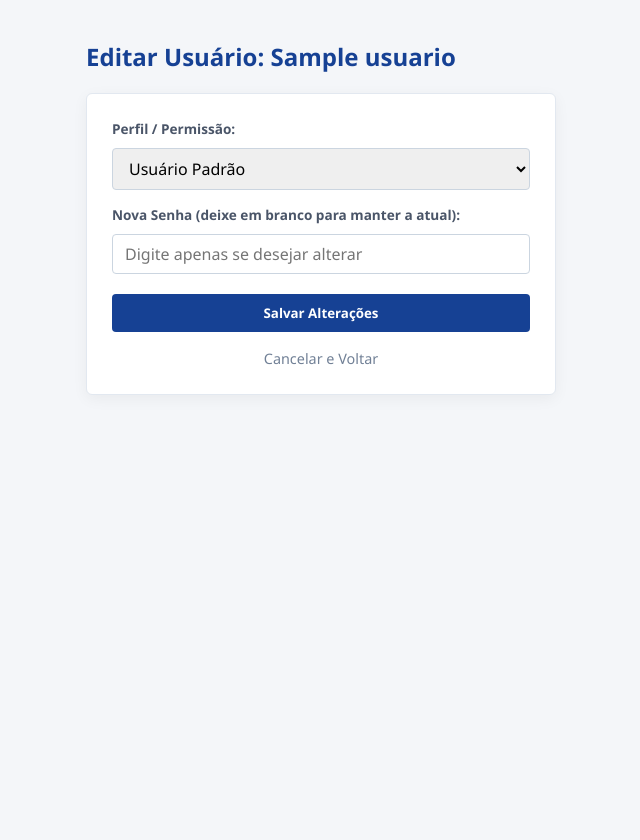
After one commit to matheusbonenti-spec/aomosarifado, a Flask app: template templates/editar_usuario.html in a window 1280 px wide. The commit adds this page. Shown: the whole page, without its empty margins (319-959 px from the left). Run offline with Flask 3, Linux system fonts and the light colour scheme; the template is opened without the code that fills it: most values are stand-ins (such as "Sample title", 1, 10 or a date in 2020).

Commit message:
Correção das cores

```diff
--- a/app.py
+++ b/app.py
@@ -1,6 +1,7 @@
 from functools import wraps
 from flask import Flask, render_template, request, redirect, url_for, flash, session
 import mysql.connector
+from werkzeug.security import generate_password_hash, check_password_hash
 
 app = Flask(__name__)
 app.secret_key = 'senai_chave_secreta'
@@ -29,6 +30,7 @@ def inicializar_banco():
         conn = get_db()
         cursor = conn.cursor()
 
+        # Tabela de Usuários
         cursor.execute("""
             CREATE TABLE IF NOT EXISTS usuarios (
                 id INT AUTO_INCREMENT PRIMARY KEY,
@@ -38,19 +40,7 @@ def inicializar_banco():
             )
         """)
 
-        # Adiciona a coluna 'tipo' caso a tabela já existisse sem ela
-        try:
-            cursor.execute("ALTER TABLE usuarios ADD COLUMN tipo VARCHAR(20) DEFAULT 'padrao'")
-        except:
-            pass
-
-        # Garante que o utilizador 'admin' existe e é do tipo 'admin'
-        cursor.execute("SELECT * FROM usuarios WHERE usuario = 'admin'")
-        if not cursor.fetchone():
-            cursor.execute("INSERT INTO usuarios (usuario, senha, tipo) VALUES ('admin', 'admin', 'admin')")
-        else:
-            cursor.execute("UPDATE usuarios SET tipo = 'admin' WHERE usuario = 'admin'")
-
+        # Tabela de Produtos
         cursor.execute("""
             CREATE TABLE IF NOT EXISTS produtos (
                 id INT AUTO_INCREMENT PRIMARY KEY,
@@ -62,15 +52,25 @@ def inicializar_banco():
             )
         """)
 
+        # Tabela de Movimentações com Integridade Referencial (Foreign Keys)
         cursor.execute("""
             CREATE TABLE IF NOT EXISTS movimentacoes (
                 id INT AUTO_INCREMENT PRIMARY KEY,
                 produto_id INT,
                 usuario_id INT,
                 quantidade_retirada INT,
-                data_movimentacao TIMESTAMP DEFAULT CURRENT_TIMESTAMP
+                data_movimentacao TIMESTAMP DEFAULT CURRENT_TIMESTAMP,
+                FOREIGN KEY (produto_id) REFERENCES produtos(id) ON DELETE SET NULL,
+                FOREIGN KEY (usuario_id) REFERENCES usuarios(id) ON DELETE SET NULL
             )
         """)
+
+        # Criação do usuário admin padrão com senha encriptada
+        cursor.execute("SELECT * FROM usuarios WHERE usuario = 'admin'")
+        admin_user = cursor.fetchone()
+        if not admin_user:
+            senha_hash = generate_password_hash('admin')
+            cursor.execute("INSERT INTO usuarios (usuario, senha, tipo) VALUES ('admin', %s, 'admin')", (senha_hash,))
 
         conn.commit()
         cursor.close()
@@ -80,6 +80,8 @@ def inicializar_banco():
 
 inicializar_banco()
 
+# --- DECORADORES DE PROTEÇÃO ---
+
 def login_required(f):
     @wraps(f)
     def decorated_function(*args, **kwargs):
@@ -88,6 +90,17 @@ def login_required(f):
             return redirect(url_for('login'))
         return f(*args, **kwargs)
     return decorated_function
+
+def admin_required(f):
+    @wraps(f)
+    def decorated_function(*args, **kwargs):
+        if session.get('tipo') != 'admin':
+            flash('Acesso negado! Apenas administradores têm permissão para esta funcionalidade.', 'danger')
+            return redirect(url_for('estoque'))
+        return f(*args, **kwargs)
+    return decorated_function
+
+# --- ROTAS DE AUTENTICAÇÃO ---
 
 @app.route('/')
 def index():
@@ -101,12 +114,13 @@ def login():
 
         conn = get_db()
         cursor = conn.cursor(dictionary=True)
-        cursor.execute("SELECT * FROM usuarios WHERE usuario = %s AND senha = %s", (usuario, senha))
+        cursor.execute("SELECT * FROM usuarios WHERE usuario = %s", (usuario,))
         user = cursor.fetchone()
         cursor.close()
         conn.close()
 
-        if user:
+        # Valida a senha encriptada (com compatibilidade temporária para texto puro caso exista na BD)
+        if user and (check_password_hash(user['senha'], senha) or user['senha'] == senha):
             session['user_id'] = user['id']
             session['usuario'] = user['usuario']
             session['tipo'] = user.get('tipo', 'padrao')
@@ -122,6 +136,8 @@ def logout():
     session.clear()
     flash('Sessão encerrada com sucesso.', 'info')
     return redirect(url_for('login'))
+
+# --- ROTAS DO ESTOQUE ---
 
 @app.route('/estoque')
 @login_required
@@ -209,12 +225,15 @@ def editar_produto(id):
                         flash('Quantidade indisponível em estoque.', 'danger')
 
         elif acao == 'excluir':
-            cursor.execute("DELETE FROM produtos WHERE id = %s", (id,))
-            conn.commit()
-            flash('Produto removido.', 'success')
-            cursor.close()
-            conn.close()
-            return redirect(url_for('estoque'))
+            if session.get('tipo') != 'admin':
+                flash('Apenas administradores podem excluir produtos.', 'danger')
+            else:
+                cursor.execute("DELETE FROM produtos WHERE id = %s", (id,))
+                conn.commit()
+                flash('Produto removido do sistema.', 'success')
+                cursor.close()
+                conn.close()
+                return redirect(url_for('estoque'))
 
         cursor.close()
         conn.close()
@@ -233,10 +252,10 @@ def historico():
     conn = get_db()
     cursor = conn.cursor(dictionary=True)
     cursor.execute("""
-        SELECT m.*, p.nome AS produto_nome, u.usuario AS usuario_nome
+        SELECT m.*, COALESCE(p.nome, 'Produto Removido') AS produto_nome, COALESCE(u.usuario, 'Usuário Removido') AS usuario_nome
         FROM movimentacoes m
-        JOIN produtos p ON m.produto_id = p.id
-        JOIN usuarios u ON m.usuario_id = u.id
+        LEFT JOIN produtos p ON m.produto_id = p.id
+        LEFT JOIN usuarios u ON m.usuario_id = u.id
         ORDER BY m.data_movimentacao DESC
     """)
     movimentacoes = cursor.fetchall()
@@ -255,8 +274,11 @@ def imprimir_relatorio():
     conn.close()
     return render_template('relatorio.html', produtos=produtos)
 
+# --- ROTAS DE GERENCIAMENTO DE USUÁRIOS (RESTRITAS A ADMIN) ---
+
 @app.route('/usuarios', methods=['GET', 'POST'])
 @login_required
+@admin_required
 def usuarios():
     conn = get_db()
     cursor = conn.cursor(dictionary=True)
@@ -266,8 +288,10 @@ def usuarios():
         senha = request.form['senha'].strip()
         tipo = request.form.get('tipo', 'padrao')
 
+        senha_hash = generate_password_hash(senha)
+
         try:
-            cursor.execute("INSERT INTO usuarios (usuario, senha, tipo) VALUES (%s, %s, %s)", (usuario, senha, tipo))
+            cursor.execute("INSERT INTO usuarios (usuario, senha, tipo) VALUES (%s, %s, %s)", (usuario, senha_hash, tipo))
             conn.commit()
             flash('Usuário cadastrado com sucesso!', 'success')
         except Exception as e:
@@ -280,16 +304,51 @@ def usuarios():
 
     return render_template('usuarios.html', usuarios=lista_usuarios)
 
+@app.route('/usuarios/editar/<int:id>', methods=['GET', 'POST'])
+@login_required
+@admin_required
+def editar_usuario(id):
+    conn = get_db()
+    cursor = conn.cursor(dictionary=True)
+
+    if request.method == 'POST':
+        tipo = request.form.get('tipo', 'padrao')
+        nova_senha = request.form.get('nova_senha', '').strip()
+
+        if nova_senha:
+            senha_hash = generate_password_hash(nova_senha)
+            cursor.execute("UPDATE usuarios SET tipo = %s, senha = %s WHERE id = %s", (tipo, senha_hash, id))
+        else:
+            cursor.execute("UPDATE usuarios SET tipo = %s WHERE id = %s", (tipo, id))
+
+        conn.commit()
+        cursor.close()
+        conn.close()
+        flash('Usuário atualizado com sucesso!', 'success')
+        return redirect(url_for('usuarios'))
+
+    cursor.execute("SELECT id, usuario, tipo FROM usuarios WHERE id = %s", (id,))
+    usuario_item = cursor.fetchone()
+    cursor.close()
+    conn.close()
+
+    return render_template('editar_usuario.html', usuario_item=usuario_item)
+
 @app.route('/usuarios/deletar/<int:id>', methods=['POST'])
 @login_required
+@admin_required
 def deletar_usuario(id):
+    if id == session.get('user_id'):
+        flash('Não é possível remover a sua própria conta enquanto estiver ligado.', 'danger')
+        return redirect(url_for('usuarios'))
+
     conn = get_db()
     cursor = conn.cursor()
     cursor.execute("DELETE FROM usuarios WHERE id = %s", (id,))
     conn.commit()
     cursor.close()
     conn.close()
-    flash('Usuário removido.', 'success')
+    flash('Usuário removido com sucesso.', 'success')
     return redirect(url_for('usuarios'))
 
 if __name__ == '__main__':
--- a/requirements.txt
+++ b/requirements.txt
@@ -1,3 +1,2 @@
 Flask
 mysql-connector-python
-Werkzeug
--- /dev/null
+++ b/templates/editar_usuario.html
@@ -0,0 +1,43 @@
+<!DOCTYPE html>
+<html lang="pt-BR">
+<head>
+    <meta charset="UTF-8">
+    <meta name="viewport" content="width=device-width, initial-scale=1.0">
+    <title>Editar Usuário - Almoxarifado SENAI</title>
+    <link rel="icon" href="{{ url_for('static', filename='logo_senai.jpg') }}" type="image/jpeg">
+    <link rel="stylesheet" href="{{ url_for('static', filename='style.css') }}">
+</head>
+<body>
+
+    <div class="container" style="max-width: 500px; margin: 40px auto; padding: 0 15px;">
+        <h2 style="color: #164194; margin-bottom: 20px;">Editar Usuário: {{ usuario_item.usuario }}</h2>
+
+        <div class="card" style="background: white; padding: 25px; border-radius: 6px; border: 1px solid #e2e8f0;">
+            <form action="{{ url_for('editar_usuario', id=usuario_item.id) }}" method="POST">
+
+                <div class="form-group" style="margin-bottom: 15px;">
+                    <label style="font-weight: 600; font-size: 0.85rem; color: #4a5568;">Perfil / Permissão:</label>
+                    <select name="tipo" class="form-control" style="width: 100%; padding: 8px 12px; border: 1px solid #cbd5e0; border-radius: 4px; margin-top: 5px;">
+                        <option value="padrao" {% if usuario_item.tipo == 'padrao' %}selected{% endif %}>Usuário Padrão</option>
+                        <option value="admin" {% if usuario_item.tipo == 'admin' %}selected{% endif %}>Administrador</option>
+                    </select>
+                </div>
+
+                <div class="form-group" style="margin-bottom: 20px;">
+                    <label style="font-weight: 600; font-size: 0.85rem; color: #4a5568;">Nova Senha (deixe em branco para manter a atual):</label>
+                    <input type="password" name="nova_senha" class="form-control" placeholder="Digite apenas se desejar alterar" style="width: 100%; padding: 8px 12px; border: 1px solid #cbd5e0; border-radius: 4px; margin-top: 5px;">
+                </div>
+
+                <button type="submit" class="btn" style="width: 100%; background-color: #164194; color: white; border: none; padding: 10px; font-weight: 600; border-radius: 4px; cursor: pointer;">
+                    Salvar Alterações
+                </button>
+            </form>
+
+            <div style="margin-top: 15px; text-align: center;">
+                <a href="{{ url_for('usuarios') }}" style="color: #718096; text-decoration: none; font-size: 0.9rem;">Cancelar e Voltar</a>
+            </div>
+        </div>
+    </div>
+
+</body>
+</html>
--- a/templates/estoque.html
+++ b/templates/estoque.html
@@ -39,7 +39,7 @@
         <!-- Topo com Ações -->
         <div style="display: flex; justify-content: space-between; align-items: center; margin-bottom: 20px;">
             <h2 style="color: #164194; margin: 0; font-size: 1.35rem; font-weight: 600;">Controle de Produtos</h2>
-            <a href="{{ url_for('cadastrar_produto') }}" class="btn" style="background-color: #E84910; color: white; padding: 8px 16px; text-decoration: none; font-weight: 600; border-radius: 4px; font-size: 0.9rem;">
+            <a href="{{ url_for('cadastrar_produto') }}" class="btn" style="background-color: #164194; color: white; padding: 8px 16px; text-decoration: none; font-weight: 600; border-radius: 4px; font-size: 0.9rem;">
                 Cadastrar Novo Produto
             </a>
         </div>
```
Also changed, not shown: templates/usuarios.html (+16 -13 lines).
